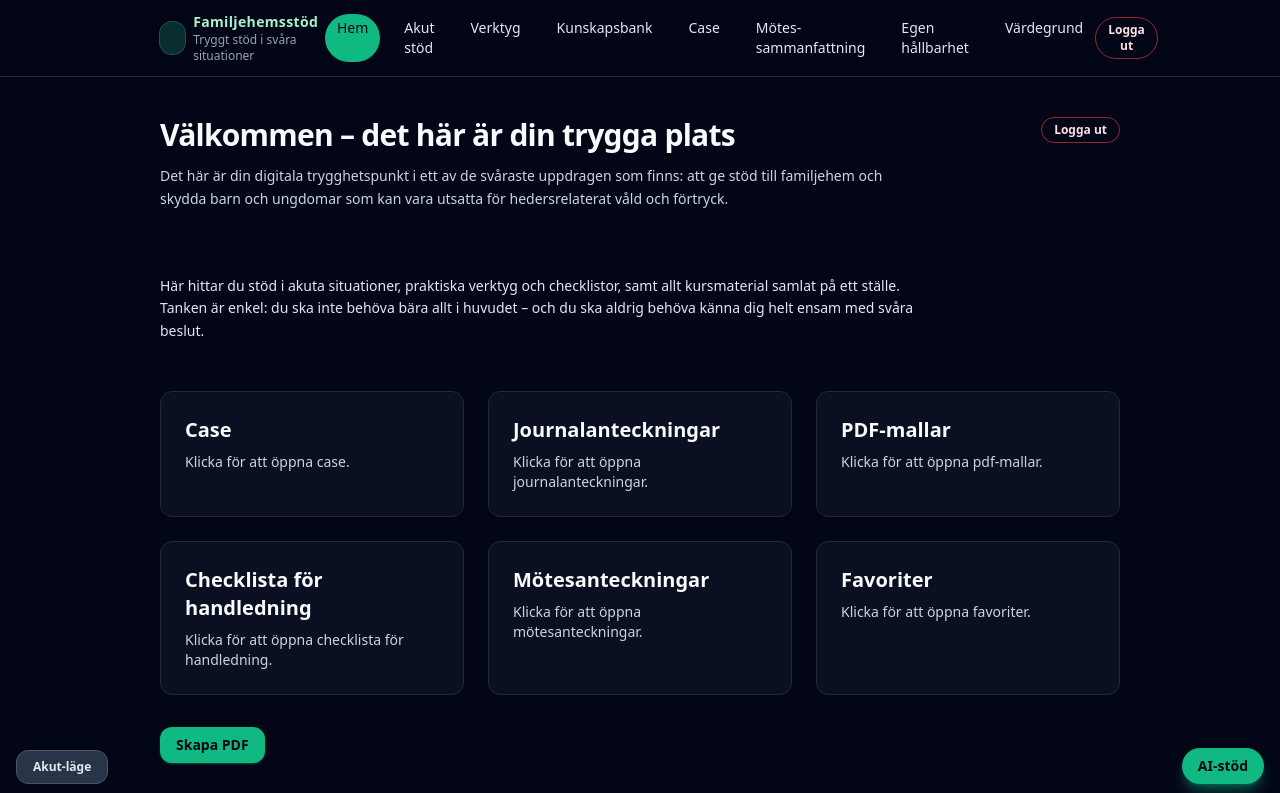
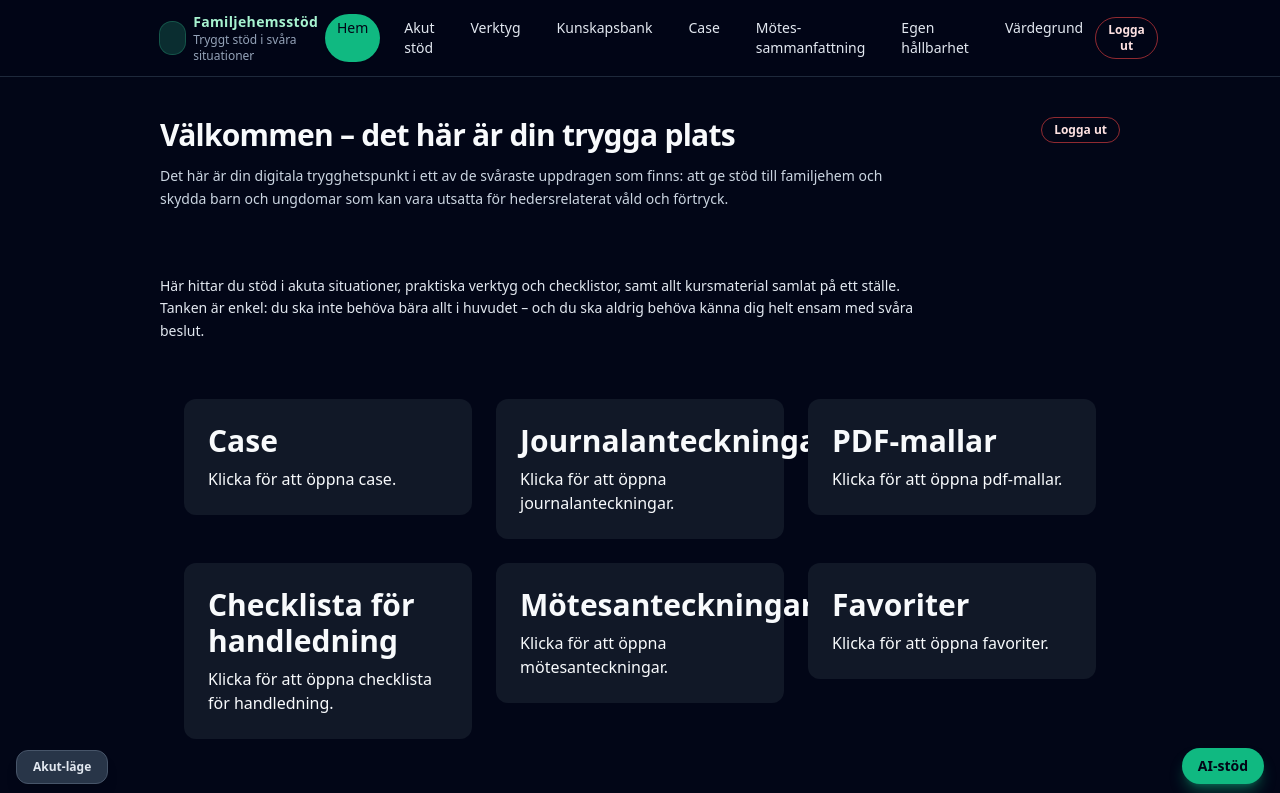
Before and after one commit to Mats6102hamberg/Familjehemsportalen1, a Next.js app: page / in a window 1280 px wide. Shown: the top 793 px of the page. Built offline with nearby package versions, Linux system fonts and the light colour scheme.

Commit message:
Add dashboard routes and checklists

```diff
--- /dev/null
+++ b/app/checklista/page.tsx
@@ -0,0 +1,28 @@
+import { PageHeader } from "@/components/PageHeader";
+import { SectionCard } from "@/components/SectionCard";
+
+export default function ChecklistaPage() {
+  return (
+    <div className="space-y-6">
+      <PageHeader
+        title="Checklista för handledning"
+        subtitle="Säkerställ att varje handledningstillfälle blir fokuserat och återkopplat."
+      />
+
+      <SectionCard title="Inför handledning" badge="Förberedelser">
+        <ul className="list-disc space-y-1 pl-5">
+          <li>Gå igenom aktuella case och välj vad som behöver prioriteras.</li>
+          <li>Samla observationer, frågor och oro från familjehemmet.</li>
+          <li>Bestäm vilket stöd du behöver från handledaren.</li>
+        </ul>
+      </SectionCard>
+
+      <SectionCard title="Efter mötet" badge="Uppföljning">
+        <p>
+          Dokumentera beslut, fördela ansvar och planera uppföljningsdatum. Dela en kort
+          sammanfattning med berörda personer så att alla står på samma sida.
+        </p>
+      </SectionCard>
+    </div>
+  );
+}
--- /dev/null
+++ b/app/favoriter/page.tsx
@@ -0,0 +1,28 @@
+import { PageHeader } from "@/components/PageHeader";
+import { SectionCard } from "@/components/SectionCard";
+
+export default function FavoriterPage() {
+  return (
+    <div className="space-y-6">
+      <PageHeader
+        title="Favoriter"
+        subtitle="Snabb åtkomst till det material du använder mest."
+      />
+
+      <SectionCard title="Så funkar det" badge="Organisering">
+        <p>
+          Lägg till dina mest använda verktyg, mallar eller case så hittar du dem direkt. Tips: samla
+          länkarna per kategori eller situation så blir det lätt att navigera även under stress.
+        </p>
+      </SectionCard>
+
+      <SectionCard title="Idéer" badge="Inspiration">
+        <ul className="list-disc space-y-1 pl-5">
+          <li>Snabba checklistor inför hembesök.</li>
+          <li>Formuleringar för svåra samtal.</li>
+          <li>Länkar till externa resurser du ofta rekommenderar.</li>
+        </ul>
+      </SectionCard>
+    </div>
+  );
+}
--- /dev/null
+++ b/app/journalanteckningar/page.tsx
@@ -0,0 +1,29 @@
+import { PageHeader } from "@/components/PageHeader";
+import { SectionCard } from "@/components/SectionCard";
+
+export default function JournalanteckningarPage() {
+  return (
+    <div className="space-y-6">
+      <PageHeader
+        title="Journalanteckningar"
+        subtitle="Snabb överblick över dina senaste observationer och planerade uppföljningar."
+      />
+
+      <SectionCard title="Strukturera dina anteckningar" badge="Tips">
+        <ul className="list-disc space-y-1 pl-5">
+          <li>Sammanfatta läget kort – vad har hänt sedan sist?</li>
+          <li>Notera risk- och skyddsfaktorer samt lämpliga nästa steg.</li>
+          <li>Lägg till frågor att lyfta i nästa möte eller handledning.</li>
+        </ul>
+      </SectionCard>
+
+      <SectionCard title="Att tänka på" badge="Dokumentation">
+        <p>
+          Ha ett konsekvent upplägg så att anteckningarna är lätta att dela med kollegor
+          eller använda som underlag för rapporter. Här kan du även klistra in färdiga
+          mallar eller rubriker du använder återkommande.
+        </p>
+      </SectionCard>
+    </div>
+  );
+}
--- /dev/null
+++ b/app/motesanteckningar/page.tsx
@@ -0,0 +1,28 @@
+import { PageHeader } from "@/components/PageHeader";
+import { SectionCard } from "@/components/SectionCard";
+
+export default function MotesanteckningarPage() {
+  return (
+    <div className="space-y-6">
+      <PageHeader
+        title="Mötesanteckningar"
+        subtitle="Samla beslut, känslor och uppföljningspunkter från dina möten."
+      />
+
+      <SectionCard title="Under mötet" badge="Struktur">
+        <ul className="list-disc space-y-1 pl-5">
+          <li>Anteckna vem som säger vad och vilka känslor som uttrycks.</li>
+          <li>Markera beslut och vem som ansvarar för nästa steg.</li>
+          <li>Lyft frågor som behöver återkomma till senare.</li>
+        </ul>
+      </SectionCard>
+
+      <SectionCard title="Efter mötet" badge="Reflektion">
+        <p>
+          Sammanfatta vad som blev tydligt, vilka risker eller möjligheter som framkom och om fler insatser
+          behöver initieras. Skicka anteckningarna till berörda så inget tappas bort.
+        </p>
+      </SectionCard>
+    </div>
+  );
+}
--- /dev/null
+++ b/app/pdf-mallar/page.tsx
@@ -0,0 +1,28 @@
+import { PageHeader } from "@/components/PageHeader";
+import { SectionCard } from "@/components/SectionCard";
+
+export default function PdfMallarPage() {
+  return (
+    <div className="space-y-6">
+      <PageHeader
+        title="PDF-mallar"
+        subtitle="Här samlar du mallar för dokumentation, rutiner och kommunikation."
+      />
+
+      <SectionCard title="Populära mallar" badge="Snabbstart">
+        <ul className="list-disc space-y-1 pl-5">
+          <li>Akutplan – steg-för-steg vid oro för hedersrelaterat våld.</li>
+          <li>Samtalsmall med ungdomar inför uppföljning.</li>
+          <li>Checklista inför möte med familjehemmet.</li>
+        </ul>
+      </SectionCard>
+
+      <SectionCard title="Tips" badge="Anpassning">
+        <p>
+          Anpassa varje mall efter ärendets behov och markera tydligt vad som är obligatoriskt
+          respektive valfritt. Lägg gärna in egna exempel eller stödfrågor.
+        </p>
+      </SectionCard>
+    </div>
+  );
+}
--- a/components/Dashboard.tsx
+++ b/components/Dashboard.tsx
@@ -2,30 +2,48 @@
 
 import Link from "next/link";
 
-const items = [
-  { title: "Case", href: "/case" },
-  { title: "Journalanteckningar", href: "/journal" },
-  { title: "PDF-mallar", href: "/pdf-mallar" },
-  { title: "Checklista för handledning", href: "/checklista" },
-  { title: "Mötesanteckningar", href: "/moten" },
-  { title: "Favoriter", href: "/favoriter" },
+const cards = [
+  {
+    title: "Case",
+    href: "/case",
+    description: "Klicka för att öppna case.",
+  },
+  {
+    title: "Journalanteckningar",
+    href: "/journalanteckningar",
+    description: "Klicka för att öppna journalanteckningar.",
+  },
+  {
+    title: "PDF-mallar",
+    href: "/pdf-mallar",
+    description: "Klicka för att öppna pdf-mallar.",
+  },
+  {
+    title: "Checklista för handledning",
+    href: "/checklista",
+    description: "Klicka för att öppna checklista för handledning.",
+  },
+  {
+    title: "Mötesanteckningar",
+    href: "/motesanteckningar",
+    description: "Klicka för att öppna mötesanteckningar.",
+  },
+  {
+    title: "Favoriter",
+    href: "/favoriter",
+    description: "Klicka för att öppna favoriter.",
+  },
 ];
 
 export function Dashboard() {
   return (
-    <div className="grid grid-cols-1 gap-6 pt-4 md:grid-cols-3">
-      {items.map((item) => (
-        <Link
-          key={item.title}
-          href={item.href}
-          className="block rounded-xl border border-slate-800 bg-slate-900/60 p-6 shadow-sm shadow-slate-950/40 transition hover:-translate-y-0.5 hover:border-emerald-300"
-        >
-          <h2 className="mb-2 text-xl font-semibold text-slate-50">
-            {item.title}
-          </h2>
-          <p className="text-sm text-slate-300">
-            Klicka för att öppna {item.title.toLowerCase()}.
-          </p>
+    <div className="grid grid-cols-1 gap-6 p-6 md:grid-cols-3">
+      {cards.map((card) => (
+        <Link key={card.title} href={card.href} className="block">
+          <div className="rounded-xl bg-[#111827] p-6 transition hover:bg-[#1f2937]">
+            <h2 className="mb-2 text-3xl font-bold">{card.title}</h2>
+            <p>{card.description}</p>
+          </div>
         </Link>
       ))}
     </div>
```
